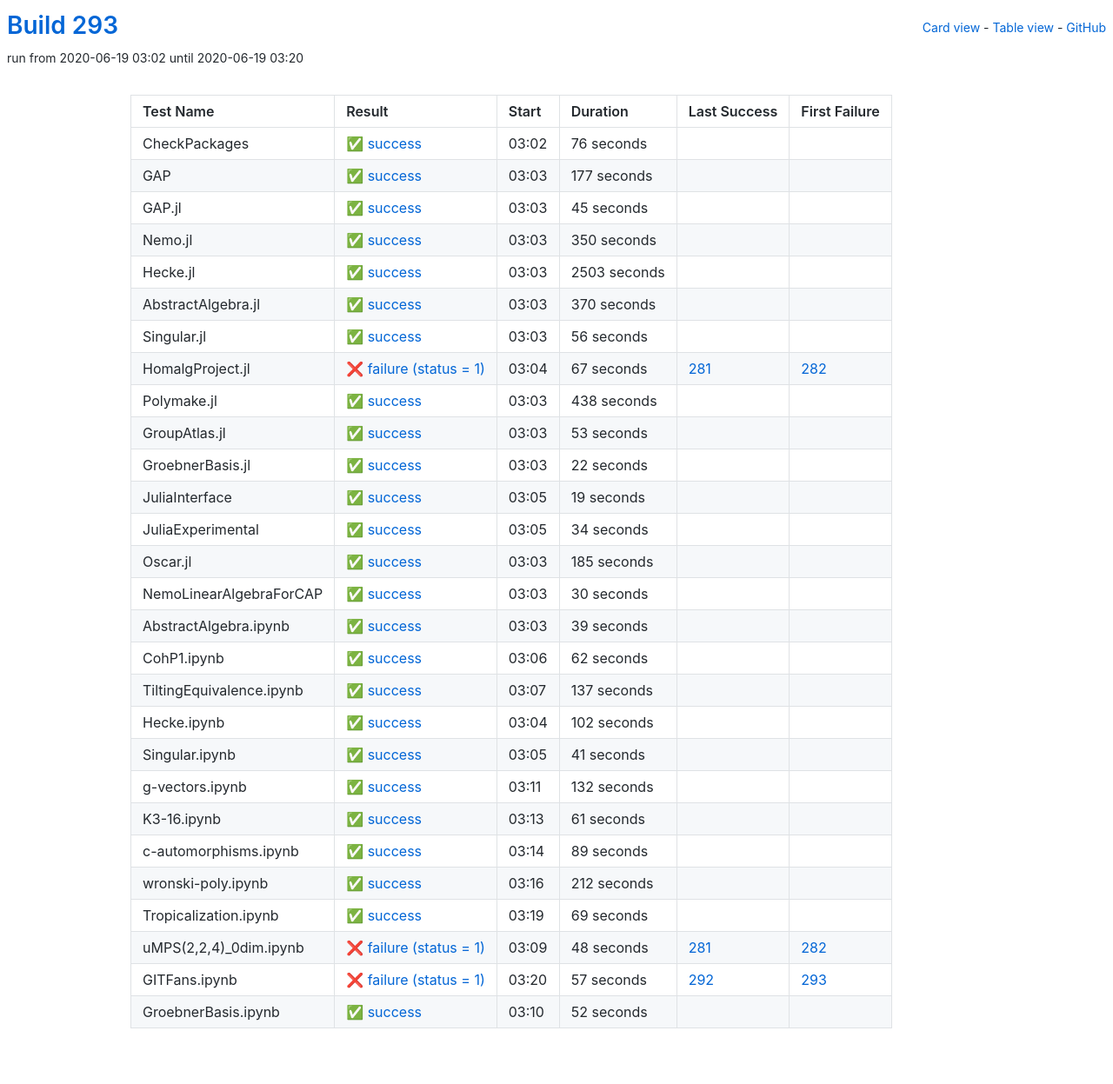
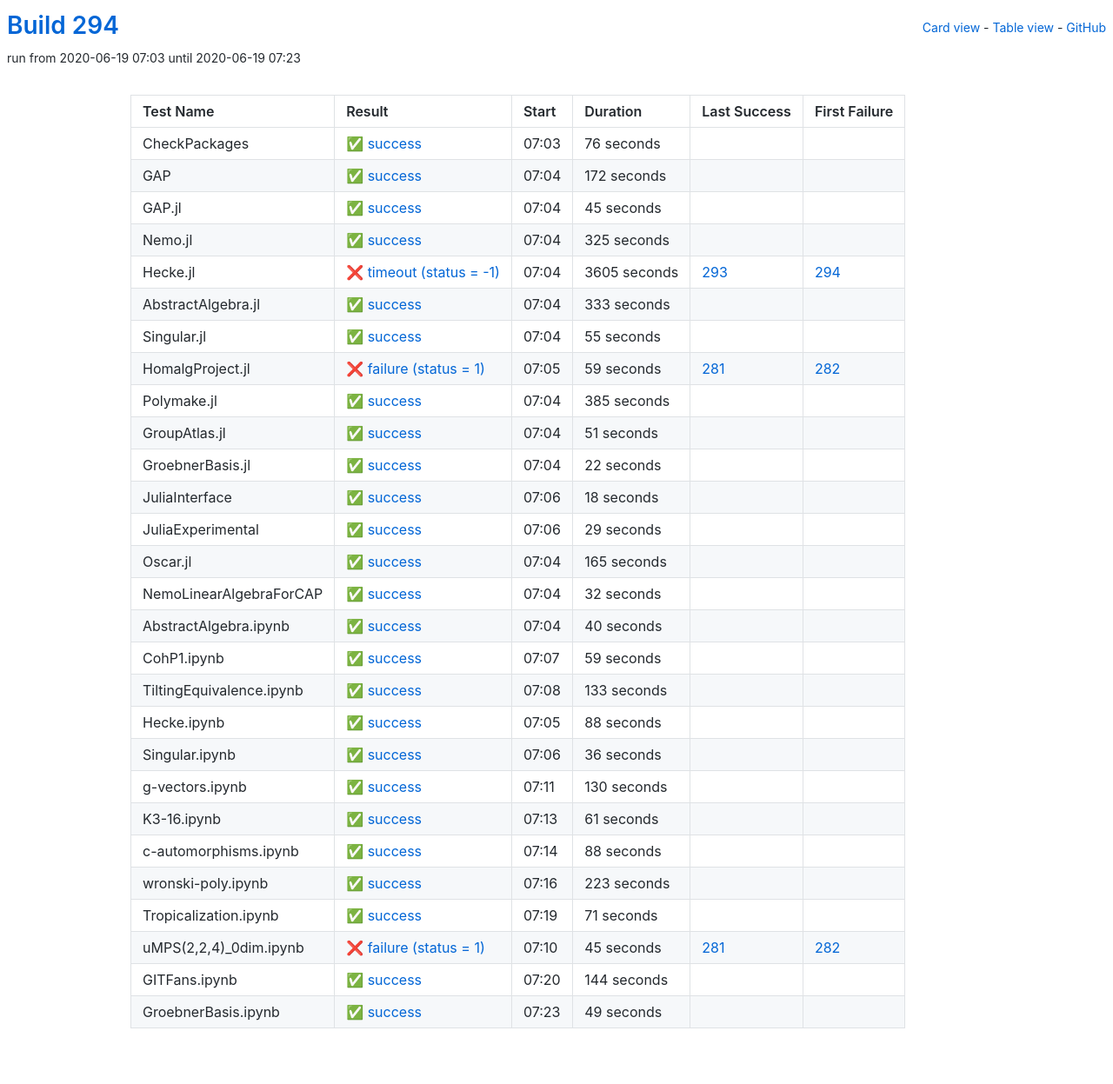
Before and after one commit to oscar-system/oscar-ci-status-stable, a Jekyll site: the page built from table.html, in a window 1280 px wide. Shown: the whole page at 87% size. Built offline with Jekyll 4.4.1, drawn with Linux system fonts in a browser that asks for light colours.

Commit message:
Build #294

```diff
--- a/_data/ci.yml
+++ b/_data/ci.yml
@@ -1,6 +1,6 @@
 ---
-build: 293
-build_url: https://oscarci.mathematik.uni-kl.de/job/oscar-stable/293/
+build: 294
+build_url: https://oscarci.mathematik.uni-kl.de/job/oscar-stable/294/
 job: oscar-stable
 organization: oscar-system
 repo: oscar-ci-status-stable
@@ -8,8 +8,8 @@ repourl: https://github.com/oscar-system/oscar-ci-status-stable
 tests:
 - name: CheckPackages
   id: checkpackages
-  log: https://oscarci.mathematik.uni-kl.de/job/oscar-stable/293/artifact/logs/build-293/CheckPackages.log
-  start: 2020-06-19 03:02
+  log: https://oscarci.mathematik.uni-kl.de/job/oscar-stable/294/artifact/logs/build-294/CheckPackages.log
+  start: 2020-06-19 07:03
   success: true
   exitcode: 0
   status: success
@@ -20,20 +20,20 @@ tests:
   first_failure_url:
 - name: GAP
   id: gap
-  log: https://oscarci.mathematik.uni-kl.de/job/oscar-stable/293/artifact/logs/build-293/GAP.log
-  start: 2020-06-19 03:03
+  log: https://oscarci.mathematik.uni-kl.de/job/oscar-stable/294/artifact/logs/build-294/GAP.log
+  start: 2020-06-19 07:04
   success: true
   exitcode: 0
   status: success
-  duration: 177
+  duration: 172
   last_success: false
   last_success_url:
   first_failure: false
   first_failure_url:
 - name: GAP.jl
   id: gap-jl
-  log: https://oscarci.mathematik.uni-kl.de/job/oscar-stable/293/artifact/logs/build-293/GAP.jl.log
-  start: 2020-06-19 03:03
+  log: https://oscarci.mathematik.uni-kl.de/job/oscar-stable/294/artifact/logs/build-294/GAP.jl.log
+  start: 2020-06-19 07:04
   success: true
   exitcode: 0
   status: success
@@ -44,92 +44,92 @@ tests:
   first_failure_url:
 - name: Nemo.jl
   id: nemo-jl
-  log: https://oscarci.mathematik.uni-kl.de/job/oscar-stable/293/artifact/logs/build-293/Nemo.jl.log
-  start: 2020-06-19 03:03
+  log: https://oscarci.mathematik.uni-kl.de/job/oscar-stable/294/artifact/logs/build-294/Nemo.jl.log
+  start: 2020-06-19 07:04
   success: true
   exitcode: 0
   status: success
-  duration: 350
+  duration: 325
   last_success: false
   last_success_url:
   first_failure: false
   first_failure_url:
 - name: Hecke.jl
   id: hecke-jl
-  log: https://oscarci.mathematik.uni-kl.de/job/oscar-stable/293/artifact/logs/build-293/Hecke.jl.log
-  start: 2020-06-19 03:03
+  log: https://oscarci.mathematik.uni-kl.de/job/oscar-stable/294/artifact/logs/build-294/Hecke.jl.log
+  start: 2020-06-19 07:04
+  success: false
+  exitcode: -1
+  status: timeout
+  duration: 3605
+  last_success: 293
+  last_success_url: https://oscarci.mathematik.uni-kl.de/job/oscar-stable/293/
+  first_failure: 294
+  first_failure_url: https://oscarci.mathematik.uni-kl.de/job/oscar-stable/294/
+- name: AbstractAlgebra.jl
+  id: abstractalgebra-jl
+  log: https://oscarci.mathematik.uni-kl.de/job/oscar-stable/294/artifact/logs/build-294/AbstractAlgebra.jl.log
+  start: 2020-06-19 07:04
   success: true
   exitcode: 0
   status: success
-  duration: 2503
-  last_success: false
-  last_success_url:
-  first_failure: false
-  first_failure_url:
-- name: AbstractAlgebra.jl
-  id: abstractalgebra-jl
-  log: https://oscarci.mathematik.uni-kl.de/job/oscar-stable/293/artifact/logs/build-293/AbstractAlgebra.jl.log
-  start: 2020-06-19 03:03
-  success: true
-  exitcode: 0
-  status: success
-  duration: 370
+  duration: 333
   last_success: false
   last_success_url:
   first_failure: false
   first_failure_url:
 - name: Singular.jl
   id: singular-jl
-  log: https://oscarci.mathematik.uni-kl.de/job/oscar-stable/293/artifact/logs/build-293/Singular.jl.log
-  start: 2020-06-19 03:03
+  log: https://oscarci.mathematik.uni-kl.de/job/oscar-stable/294/artifact/logs/build-294/Singular.jl.log
+  start: 2020-06-19 07:04
   success: true
   exitcode: 0
   status: success
-  duration: 56
+  duration: 55
   last_success: false
   last_success_url:
   first_failure: false
   first_failure_url:
 - name: HomalgProject.jl
   id: homalgproject-jl
-  log: https://oscarci.mathematik.uni-kl.de/job/oscar-stable/293/artifact/logs/build-293/HomalgProject.jl.log
-  start: 2020-06-19 03:04
+  log: https://oscarci.mathematik.uni-kl.de/job/oscar-stable/294/artifact/logs/build-294/HomalgProject.jl.log
+  start: 2020-06-19 07:05
   success: false
   exitcode: 1
   status: failure
-  duration: 67
+  duration: 59
   last_success: 281
   last_success_url: https://oscarci.mathematik.uni-kl.de/job/oscar-stable/281/
   first_failure: 282
   first_failure_url: https://oscarci.mathematik.uni-kl.de/job/oscar-stable/282/
 - name: Polymake.jl
   id: polymake-jl
-  log: https://oscarci.mathematik.uni-kl.de/job/oscar-stable/293/artifact/logs/build-293/Polymake.jl.log
-  start: 2020-06-19 03:03
+  log: https://oscarci.mathematik.uni-kl.de/job/oscar-stable/294/artifact/logs/build-294/Polymake.jl.log
+  start: 2020-06-19 07:04
   success: true
   exitcode: 0
   status: success
-  duration: 438
+  duration: 385
   last_success: false
   last_success_url:
   first_failure: false
   first_failure_url:
 - name: GroupAtlas.jl
   id: groupatlas-jl
-  log: https://oscarci.mathematik.uni-kl.de/job/oscar-stable/293/artifact/logs/build-293/GroupAtlas.jl.log
-  start: 2020-06-19 03:03
+  log: https://oscarci.mathematik.uni-kl.de/job/oscar-stable/294/artifact/logs/build-294/GroupAtlas.jl.log
+  start: 2020-06-19 07:04
   success: true
   exitcode: 0
   status: success
-  duration: 53
+  duration: 51
   last_success: false
   last_success_url:
   first_failure: false
   first_failure_url:
 - name: GroebnerBasis.jl
   id: groebnerbasis-jl
-  log: https://oscarci.mathematik.uni-kl.de/job/oscar-stable/293/artifact/logs/build-293/GroebnerBasis.jl.log
-  start: 2020-06-19 03:03
+  log: https://oscarci.mathematik.uni-kl.de/job/oscar-stable/294/artifact/logs/build-294/GroebnerBasis.jl.log
+  start: 2020-06-19 07:04
   success: true
   exitcode: 0
   status: success
@@ -140,128 +140,128 @@ tests:
   first_failure_url:
 - name: JuliaInterface
   id: juliainterface
-  log: https://oscarci.mathematik.uni-kl.de/job/oscar-stable/293/artifact/logs/build-293/JuliaInterface.log
-  start: 2020-06-19 03:05
+  log: https://oscarci.mathematik.uni-kl.de/job/oscar-stable/294/artifact/logs/build-294/JuliaInterface.log
+  start: 2020-06-19 07:06
   success: true
   exitcode: 0
   status: success
-  duration: 19
+  duration: 18
   last_success: false
   last_success_url:
   first_failure: false
   first_failure_url:
 - name: JuliaExperimental
   id: juliaexperimental
-  log: https://oscarci.mathematik.uni-kl.de/job/oscar-stable/293/artifact/logs/build-293/JuliaExperimental.log
-  start: 2020-06-19 03:05
+  log: https://oscarci.mathematik.uni-kl.de/job/oscar-stable/294/artifact/logs/build-294/JuliaExperimental.log
+  start: 2020-06-19 07:06
   success: true
   exitcode: 0
   status: success
-  duration: 34
+  duration: 29
   last_success: false
   last_success_url:
   first_failure: false
   first_failure_url:
 - name: Oscar.jl
   id: oscar-jl
-  log: https://oscarci.mathematik.uni-kl.de/job/oscar-stable/293/artifact/logs/build-293/Oscar.jl.log
-  start: 2020-06-19 03:03
+  log: https://oscarci.mathematik.uni-kl.de/job/oscar-stable/294/artifact/logs/build-294/Oscar.jl.log
+  start: 2020-06-19 07:04
   success: true
   exitcode: 0
   status: success
-  duration: 185
+  duration: 165
   last_success: false
   last_success_url:
   first_failure: false
   first_failure_url:
 - name: NemoLinearAlgebraForCAP
   id: nemolinearalgebraforcap
-  log: https://oscarci.mathematik.uni-kl.de/job/oscar-stable/293/artifact/logs/build-293/NemoLinearAlgebraForCAP.log
-  start: 2020-06-19 03:03
+  log: https://oscarci.mathematik.uni-kl.de/job/oscar-stable/294/artifact/logs/build-294/NemoLinearAlgebraForCAP.log
+  start: 2020-06-19 07:04
   success: true
   exitcode: 0
   status: success
-  duration: 30
+  duration: 32
   last_success: false
   last_success_url:
   first_failure: false
   first_failure_url:
 - name: AbstractAlgebra.ipynb
   id: abstractalgebra-ipynb
-  log: https://oscarci.mathematik.uni-kl.de/job/oscar-stable/293/artifact/logs/build-293/AbstractAlgebra.ipynb.log
-  start: 2020-06-19 03:03
+  log: https://oscarci.mathematik.uni-kl.de/job/oscar-stable/294/artifact/logs/build-294/AbstractAlgebra.ipynb.log
+  start: 2020-06-19 07:04
   success: true
   exitcode: 0
   status: success
-  duration: 39
+  duration: 40
   last_success: false
   last_success_url:
   first_failure: false
   first_failure_url:
 - name: CohP1.ipynb
   id: cohp1-ipynb
-  log: https://oscarci.mathematik.uni-kl.de/job/oscar-stable/293/artifact/logs/build-293/CohP1.ipynb.log
-  start: 2020-06-19 03:06
+  log: https://oscarci.mathematik.uni-kl.de/job/oscar-stable/294/artifact/logs/build-294/CohP1.ipynb.log
+  start: 2020-06-19 07:07
   success: true
   exitcode: 0
   status: success
-  duration: 62
+  duration: 59
   last_success: false
   last_success_url:
   first_failure: false
   first_failure_url:
 - name: TiltingEquivalence.ipynb
   id: tiltingequivalence-ipynb
-  log: https://oscarci.mathematik.uni-kl.de/job/oscar-stable/293/artifact/logs/build-293/TiltingEquivalence.ipynb.log
-  start: 2020-06-19 03:07
+  log: https://oscarci.mathematik.uni-kl.de/job/oscar-stable/294/artifact/logs/build-294/TiltingEquivalence.ipynb.log
+  start: 2020-06-19 07:08
   success: true
   exitcode: 0
   status: success
-  duration: 137
+  duration: 133
   last_success: false
   last_success_url:
   first_failure: false
   first_failure_url:
 - name: Hecke.ipynb
   id: hecke-ipynb
-  log: https://oscarci.mathematik.uni-kl.de/job/oscar-stable/293/artifact/logs/build-293/Hecke.ipynb.log
-  start: 2020-06-19 03:04
+  log: https://oscarci.mathematik.uni-kl.de/job/oscar-stable/294/artifact/logs/build-294/Hecke.ipynb.log
+  start: 2020-06-19 07:05
   success: true
   exitcode: 0
   status: success
-  duration: 102
+  duration: 88
   last_success: false
   last_success_url:
   first_failure: false
   first_failure_url:
 - name: Singular.ipynb
   id: singular-ipynb
-  log: https://oscarci.mathematik.uni-kl.de/job/oscar-stable/293/artifact/logs/build-293/Singular.ipynb.log
-  start: 2020-06-19 03:05
+  log: https://oscarci.mathematik.uni-kl.de/job/oscar-stable/294/artifact/logs/build-294/Singular.ipynb.log
+  start: 2020-06-19 07:06
   success: true
   exitcode: 0
   status: success
-  duration: 41
+  duration: 36
   last_success: false
   last_success_url:
   first_failure: false
   first_failure_url:
 - name: g-vectors.ipynb
   id: g-vectors-ipynb
-  log: https://oscarci.mathematik.uni-kl.de/job/oscar-stable/293/artifact/logs/build-293/g-vectors.ipynb.log
-  start: 2020-06-19 03:11
+  log: https://oscarci.mathematik.uni-kl.de/job/oscar-stable/294/artifact/logs/build-294/g-vectors.ipynb.log
+  start: 2020-06-19 07:11
   success: true
   exitcode: 0
   status: success
-  duration: 132
+  duration: 130
   last_success: false
   last_success_url:
   first_failure: false
   first_failure_url:
 - name: K3-16.ipynb
   id: k3-16-ipynb
-  log: https://oscarci.mathematik.uni-kl.de/job/oscar-stable/293/artifact/logs/build-293/K3-16.ipynb.log
-  start: 2020-06-19 03:13
+  log: https://oscarci.mathematik.uni-kl.de/job/oscar-stable/294/artifact/logs/build-294/K3-16.ipynb.log
+  start: 2020-06-19 07:13
   success: true
   exitcode: 0
   status: success
@@ -272,73 +272,73 @@ tests:
   first_failure_url:
 - name: c-automorphisms.ipynb
   id: c-automorphisms-ipynb
-  log: https://oscarci.mathematik.uni-kl.de/job/oscar-stable/293/artifact/logs/build-293/c-automorphisms.ipynb.log
-  start: 2020-06-19 03:14
+  log: https://oscarci.mathematik.uni-kl.de/job/oscar-stable/294/artifact/logs/build-294/c-automorphisms.ipynb.log
+  start: 2020-06-19 07:14
   success: true
   exitcode: 0
   status: success
-  duration: 89
+  duration: 88
   last_success: false
   last_success_url:
   first_failure: false
   first_failure_url:
 - name: wronski-poly.ipynb
   id: wronski-poly-ipynb
-  log: https://oscarci.mathematik.uni-kl.de/job/oscar-stable/293/artifact/logs/build-293/wronski-poly.ipynb.log
-  start: 2020-06-19 03:16
+  log: https://oscarci.mathematik.uni-kl.de/job/oscar-stable/294/artifact/logs/build-294/wronski-poly.ipynb.log
+  start: 2020-06-19 07:16
   success: true
   exitcode: 0
   status: success
-  duration: 212
+  duration: 223
   last_success: false
   last_success_url:
   first_failure: false
   first_failure_url:
 - name: Tropicalization.ipynb
   id: tropicalization-ipynb
-  log: https://oscarci.mathematik.uni-kl.de/job/oscar-stable/293/artifact/logs/build-293/Tropicalization.ipynb.log
-  start: 2020-06-19 03:19
+  log: https://oscarci.mathematik.uni-kl.de/job/oscar-stable/294/artifact/logs/build-294/Tropicalization.ipynb.log
+  start: 2020-06-19 07:19
   success: true
   exitcode: 0
   status: success
-  duration: 69
+  duration: 71
   last_success: false
   last_success_url:
   first_failure: false
   first_failure_url:
 - name: uMPS(2,2,4)_0dim.ipynb
   id: umps-2-2-4-0dim-ipynb
-  log: https://oscarci.mathematik.uni-kl.de/job/oscar-stable/293/artifact/logs/build-293/uMPS-2-2-4-_0dim.ipynb.log
-  start: 2020-06-19 03:09
+  log: https://oscarci.mathematik.uni-kl.de/job/oscar-stable/294/artifact/logs/build-294/uMPS-2-2-4-_0dim.ipynb.log
+  start: 2020-06-19 07:10
   success: false
   exitcode: 1
   status: failure
-  duration: 48
+  duration: 45
   last_success: 281
   last_success_url: https://oscarci.mathematik.uni-kl.de/job/oscar-stable/281/
   first_failure: 282
   first_failure_url: https://oscarci.mathematik.uni-kl.de/job/oscar-stable/282/
 - name: GITFans.ipynb
   id: gitfans-ipynb
-  log: https://oscarci.mathematik.uni-kl.de/job/oscar-stable/293/artifact/logs/build-293/GITFans.ipynb.log
-  start: 2020-06-19 03:20
-  success: false
-  exitcode: 1
-  status: failure
-  duration: 57
-  last_success: 292
-  last_success_url: https://oscarci.mathematik.uni-kl.de/job/oscar-stable/292/
-  first_failure: 293
-  first_failure_url: https://oscarci.mathematik.uni-kl.de/job/oscar-stable/293/
-- name: GroebnerBasis.ipynb
-  id: groebnerbasis-ipynb
-  log: https://oscarci.mathematik.uni-kl.de/job/oscar-stable/293/artifact/logs/build-293/GroebnerBasis.ipynb.log
-  start: 2020-06-19 03:10
+  log: https://oscarci.mathematik.uni-kl.de/job/oscar-stable/294/artifact/logs/build-294/GITFans.ipynb.log
+  start: 2020-06-19 07:20
   success: true
   exitcode: 0
   status: success
-  duration: 52
+  duration: 144
   last_success: false
   last_success_url:
   first_failure: false
   first_failure_url:
+- name: GroebnerBasis.ipynb
+  id: groebnerbasis-ipynb
+  log: https://oscarci.mathematik.uni-kl.de/job/oscar-stable/294/artifact/logs/build-294/GroebnerBasis.ipynb.log
+  start: 2020-06-19 07:23
+  success: true
+  exitcode: 0
+  status: success
+  duration: 49
+  last_success: false
+  last_success_url:
+  first_failure: false
+  first_failure_url:
```
Also changed, not shown: README.md.
